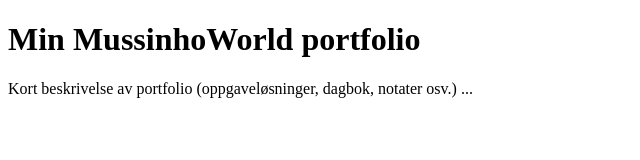
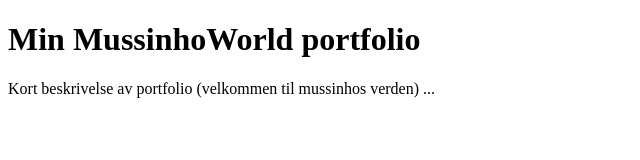
Before and after one commit to Mussinho777/Mussinhoworld, a plain HTML site: page index.html in a window 1280 px wide. Shown: the full height of the page, 0-640 px from the left. Drawn offline with Linux system fonts and the light colour scheme.

Commit message:
index-html
fikset feilene som var lagt inn i koden via hotfix branch.

```diff
--- a/index.html
+++ b/index.html
@@ -7,6 +7,7 @@
 </head>
 <body>
     <h1>Min MussinhoWorld portfolio</h1>
-    <p>Kort beskrivelse av portfolio (oppgaveløsninger, dagbok, notater osv.) ...</p>
+    <p>Kort beskrivelse av portfolio (velkommen til mussinhos verden) ...</p>
 </body>
 </html>
+<!--fikset feilen fra hotfix branch-->
```
